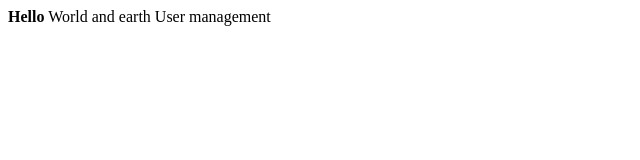
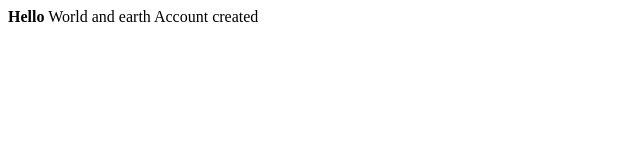
Before and after one commit to Pakorn183/hello-git, a plain HTML site: page user.html in a window 1280 px wide. Shown: the full height of the page, 0-640 px from the left. Drawn offline with Linux system fonts and the light colour scheme.

Commit message:
update user branch

```diff
--- a/user.html
+++ b/user.html
@@ -9,7 +9,7 @@
 <body>
 
     <b>Hello</b> World and earth
-    User management
+    Account created
 </body>
 
 </html>
```
